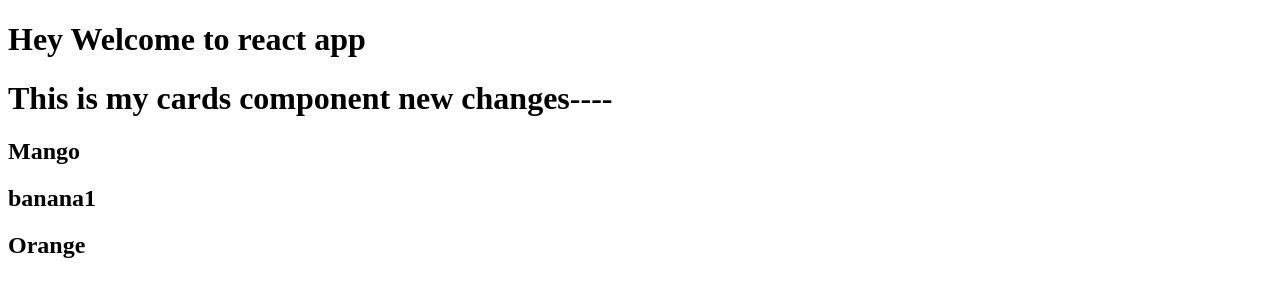
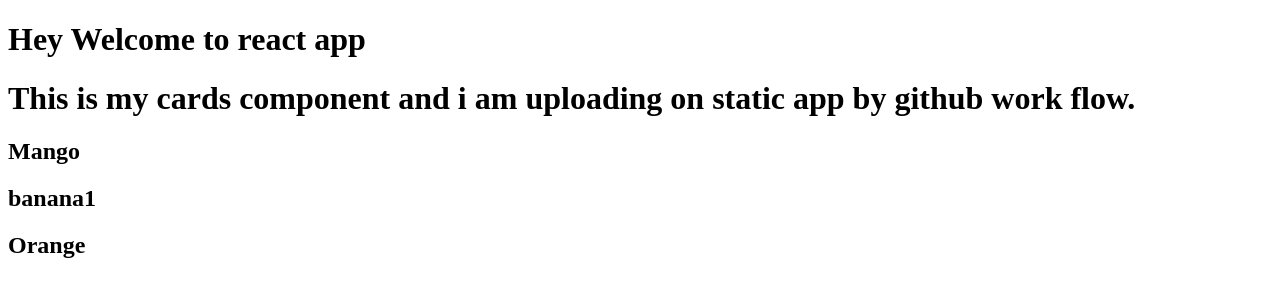
Before and after one commit to pankajkumarbccanada/React_Udemy, a React (Vite) app in the folder udemy_project_react/: page / in a window 1280 px wide. Shown: the top 300 px of the page. Built offline with nearby package versions, Linux system fonts and the light colour scheme.

Commit message:
new git changes

```diff
--- a/udemy_project_react/src/Components/CardsComponent.jsx
+++ b/udemy_project_react/src/Components/CardsComponent.jsx
@@ -1,7 +1,7 @@
 function CardsComponent({fruits}){
     return(
     <>
-        <h1>  This is my cards component new changes---- </h1>
+        <h1>  This is my cards component and i am uploading on static app by github work flow.</h1>
         <div>
             {fruits.map((frt)=>(
                 <div key={frt.key}>
```
